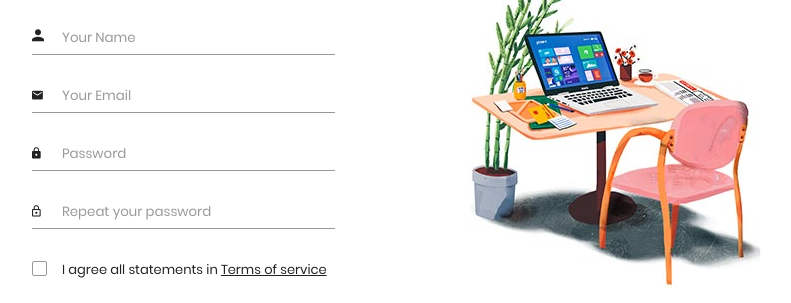
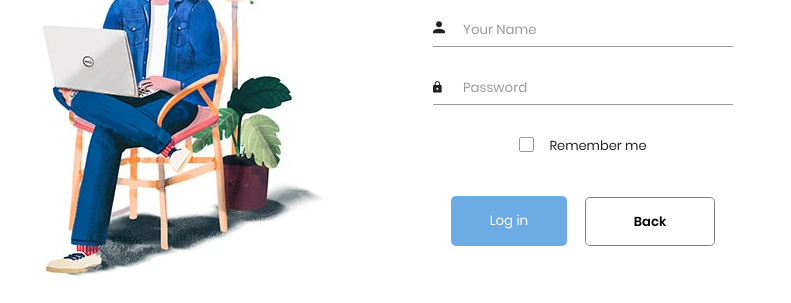
Before and after one commit to ngnhonk/BeautyMatch, a plain HTML site: page tai-khoan/index.html in a window 1280 px wide. Shown: the part 304-607 px from the top of the page, without its empty margins (267-1058 px from the left). Drawn offline with nearby package versions, Linux system fonts and the light colour scheme.

Commit message:
fix login ui

```diff
--- a/tai-khoan/css/style.css
+++ b/tai-khoan/css/style.css
@@ -305,10 +305,6 @@ body {
   -ms-transform: translate(-50%, -50%);
 }
 
-.signup {
-  margin-bottom: 150px;
-}
-
 .signup-content {
   padding: 75px 0;
 }
@@ -350,12 +346,27 @@ figure {
   -webkit-border-radius: 5px;
   -o-border-radius: 5px;
   -ms-border-radius: 5px;
-  margin-top: 25px;
   cursor: pointer;
+  margin: 0;
+  /* margin-right: 0.5rem; */
 }
-
+.form-group .button{
+  padding: 0.75rem 3rem;
+  background-color: var(--color-main);
+  border: 0.75px solid gray;
+  border-radius: 0.3rem;
+  color: black;
+  font-weight: 600;
+  margin: 0;
+}
+.form-group .button:hover{
+  transition: 0.5s;
+  background-color: gray;
+  color: white;
+}
 .form-submit:hover {
   background: #4292dc;
+  transition: 0.5s;
 }
 
 #signin {
@@ -383,11 +394,18 @@ figure {
 .register-form {
   width: 100%;
 }
-
+.form-group a{
+  color:inherit;
+  text-decoration: none;
+}
 .form-group {
   position: relative;
   margin-bottom: 25px;
   overflow: hidden;
+  display: flex;
+  flex-direction: row;
+  align-items: center;
+  justify-content: space-evenly;
 }
 
 .form-group:last-child {
@@ -707,6 +725,7 @@ label.valid:after {
 
   .form-button {
     text-align: center;
+    align-items: center;
   }
 
   .signin-form {
@@ -724,7 +743,9 @@ label.valid:after {
     text-align: center;
   }
 }
-
+.sign-in .button{
+  margin-top: 1rem;
+}
 @media screen and (max-width: 400px) {
   .social-login {
     flex-direction: column;
@@ -741,9 +762,9 @@ label.valid:after {
 }
 
 .signup{
+  display: none;
+}
+.sign-in{
   display: block;
 }
-.sign-in{
-  display: none;
-}
 /*# sourceMappingURL=style.css.map */
--- a/tai-khoan/index.html
+++ b/tai-khoan/index.html
@@ -52,6 +52,9 @@
                             </div>
                             <div class="form-group form-button">
                                 <input type="submit" name="signup" id="signup" class="form-submit" value="Register" />
+                                <a href="../index.html">
+                                    <div class="button">Back</div>
+                                </a>
                             </div>
                         </form>
                     </div>
@@ -90,6 +93,9 @@
                             </div>
                             <div class="form-group form-button">
                                 <input type="submit" name="signin" id="signin" class="form-submit" value="Log in" />
+                                <a href="../index.html">
+                                    <div class="button">Back</div>
+                                </a>
                             </div>
                         </form>
                         <div class="social-login">
```
